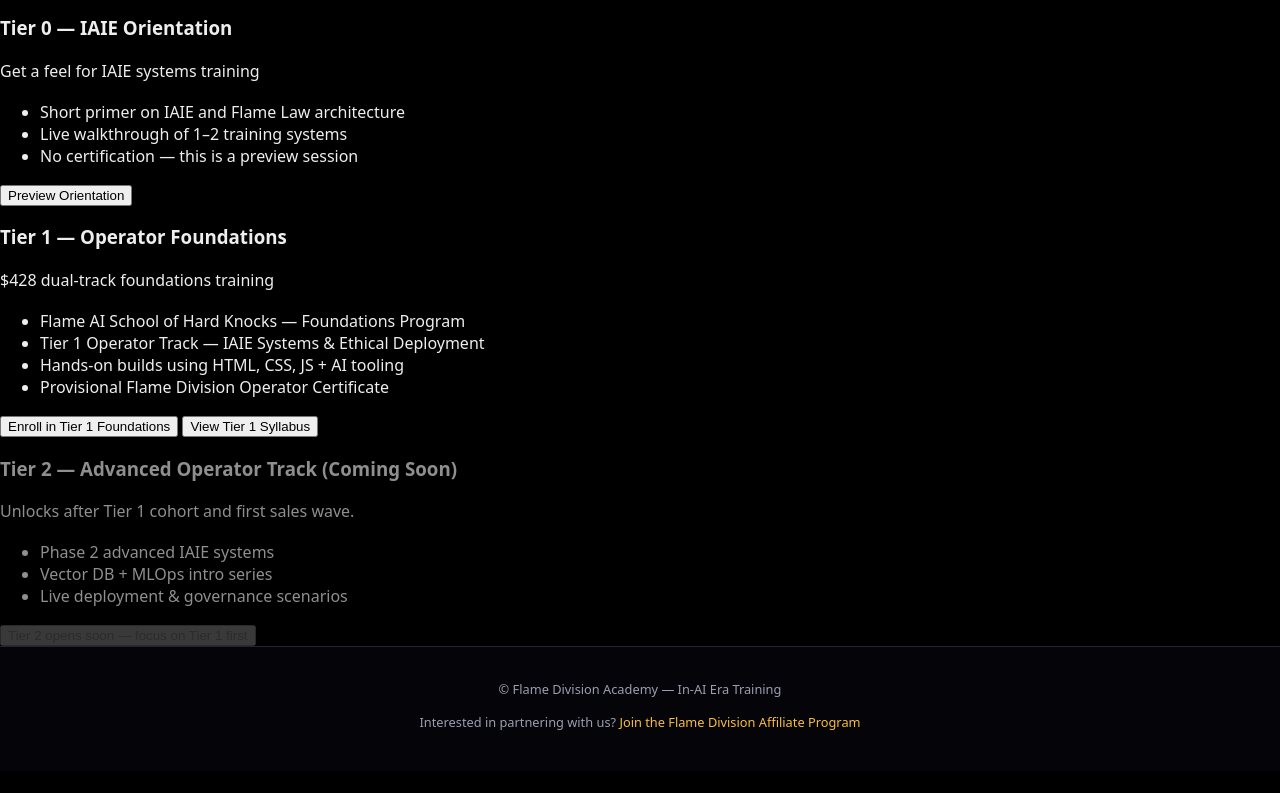
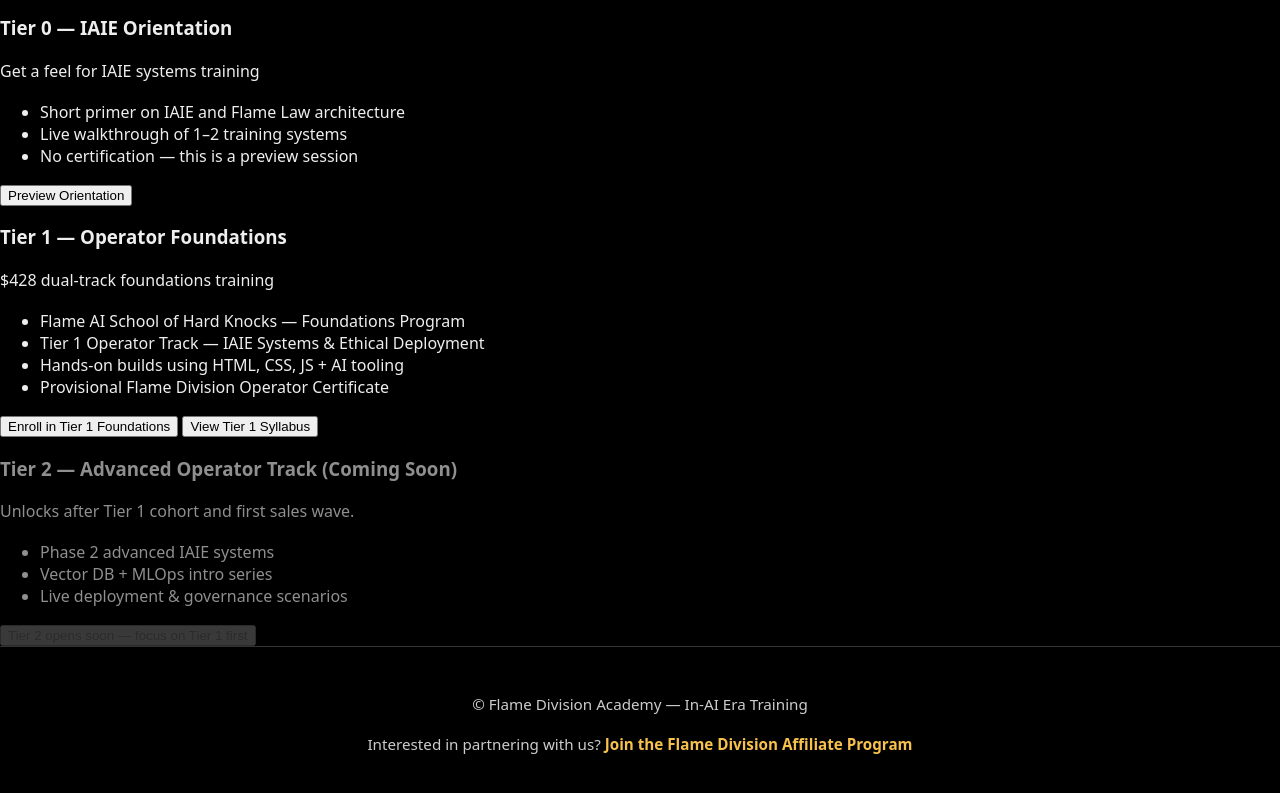
Before and after one commit to Andrew-Davis-Ai-portfolio/FDA-OPS-1, a plain HTML site: page docs/index.html in a window 1280 px wide. Shown: the part 591-1384 px from the top of the page. Before the commit the page ends 1362 px from the top, so only its background shows below. Drawn offline with Linux system fonts and the light colour scheme.

Commit message:
Update style.css

```diff
--- a/docs/assets/style.css
+++ b/docs/assets/style.css
@@ -392,3 +392,23 @@ textarea:focus {
 .tier-card.tier-disabled .btn[disabled] {
   cursor: not-allowed;
 }
+
+.fd-footer {
+  text-align: center;
+  padding: 30px 20px;
+  color: #ccc;
+  background: #000;
+  border-top: 1px solid #333;
+  font-size: 0.95rem;
+}
+
+.fd-footer a.footer-link {
+  color: #f7c14d;
+  text-decoration: none;
+  font-weight: 600;
+}
+
+.fd-footer a.footer-link:hover {
+  text-decoration: underline;
+  color: #ffdd77;
+}
```
